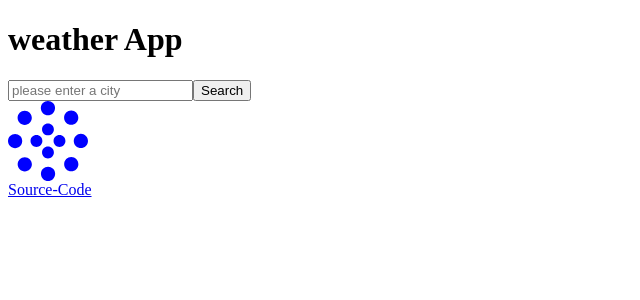
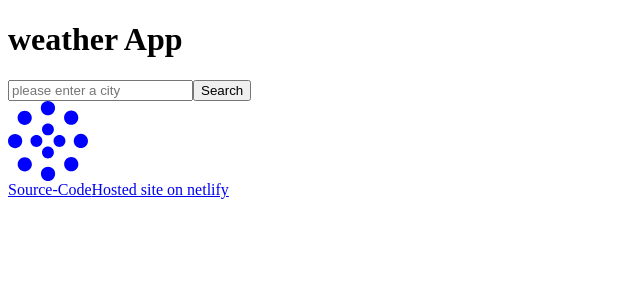
Before and after one commit to joyibeh93/React-weather-app, a React (Create React App) app: page / in a window 1280 px wide. Shown: the top 300 px of the page, without its empty margins (0-640 px from the left). Built offline with nearby package versions, Linux system fonts and the light colour scheme.

Commit message:
added the github and netlify link

```diff
--- a/src/App.js
+++ b/src/App.js
@@ -9,6 +9,7 @@ function App() {
         <Weather/>
         <Circlle/>
         < a href="https://github.com/joyibeh93/React-weather-app" target='_blank'>Source-Code</a>
+        <a href='https://stalwart-praline-fae7d1.netlify.app'>Hosted site on netlify</a>
     </div>
   )
 }
```
